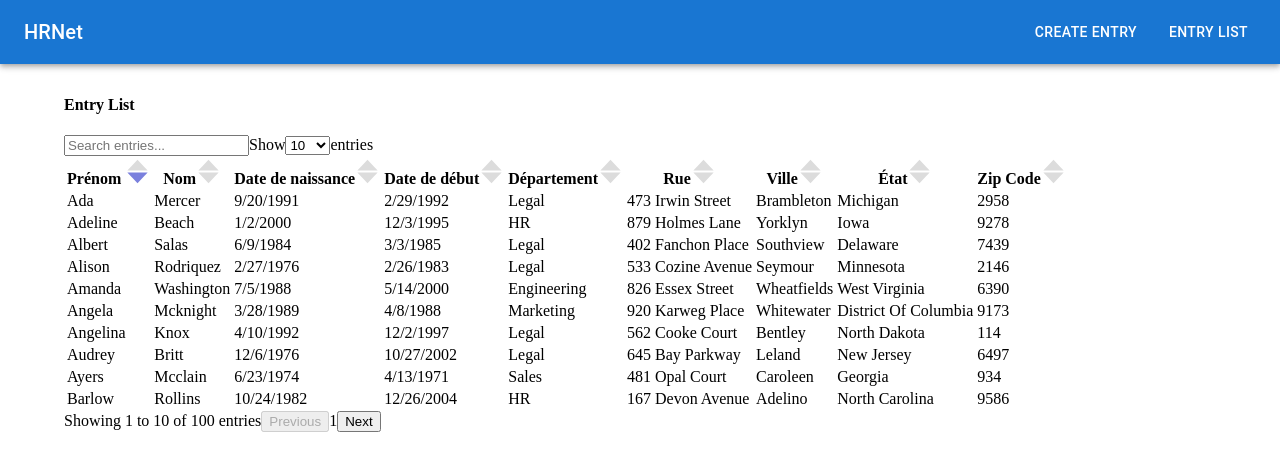
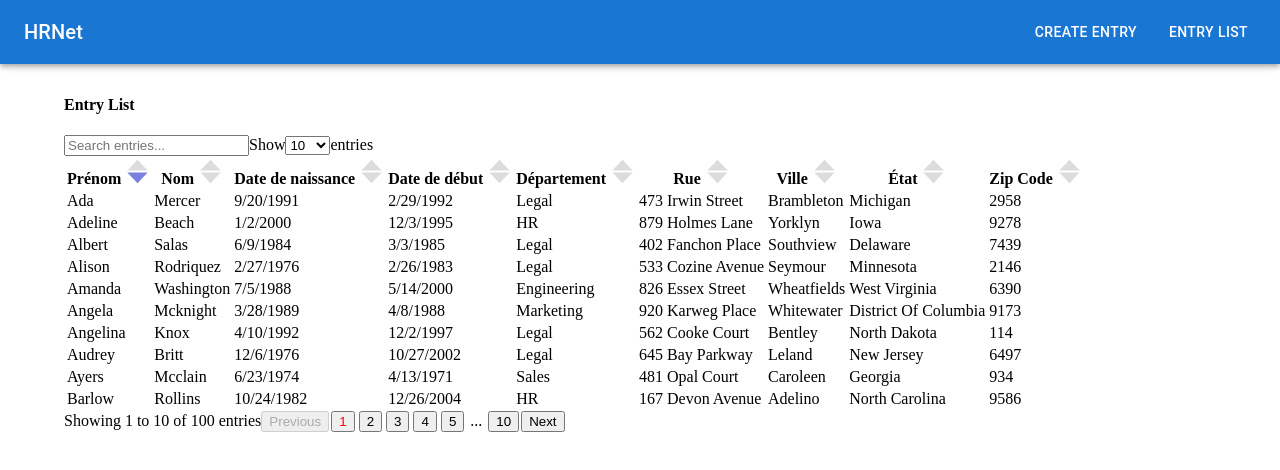
Before and after one commit to OnerAliCan/P14-HRNet, a React (Vite) app: page /entries in a window 1280 px wide. Shown: the top 470 px of the page. Built offline with nearby package versions, Linux system fonts and the light colour scheme.

Commit message:
projet terminé

```diff
--- a/src/components/EntryList/EntriesDropdown.jsx
+++ b/src/components/EntryList/EntriesDropdown.jsx
@@ -1,7 +1,7 @@
 export default function EntriesDropdown({
   dropdownOptions,
   dropdownSelectedOption,
-  setDropdownSelectedOption,
+  onChange,
 }) {
   return (
     <>
@@ -11,7 +11,7 @@ export default function EntriesDropdown({
         name="number-of-entries"
         id="number-of-entries"
         value={dropdownSelectedOption}
-        onChange={(e) => setDropdownSelectedOption(Number(e.target.value))}
+        onChange={(e) => onChange(Number(e.target.value))}
       >
         {dropdownOptions.map((dropdownOption) => (
           <option key={dropdownOption} value={dropdownOption}>
--- a/src/components/EntryList/EntrySearch.jsx
+++ b/src/components/EntryList/EntrySearch.jsx
@@ -1,19 +1,9 @@
-import { useState } from 'react'
-
-export default function EntrySearch({ onSearch, setPage }) {
-  const [query, setQuery] = useState('')
-
-  const handleChange = (e) => {
-    const value = e.target.value
-    setQuery(value)
-    onSearch(value)
-    setPage(1)
-  }
+export default function EntrySearch({ searchQuery, handleChange }) {
   return (
     <input
       type="text"
       placeholder="Search entries..."
-      value={query}
+      value={searchQuery}
       onChange={handleChange}
     />
   )
--- a/src/components/EntryList/List.jsx
+++ b/src/components/EntryList/List.jsx
@@ -1,5 +1,5 @@
 // component qui va chapeauter les autres sous-components (à la maniere du component CreateEntryForm)
-import { useState } from 'react'
+import { useState, useEffect } from 'react'
 import { useSelector } from 'react-redux'
 import EntryRow from './EntryRow'
 import SortingTableHeaders from './SortingTableHeaders'
@@ -8,6 +8,10 @@ import EntryNumber from './EntryNumber'
 import EntriesDropdown from './EntriesDropdown'
 import Pagination from './Pagination'
 import dropdownOptions from '../../data/dropdownOptions'
+import tableHeaders from '../../data/tableHeaders'
+import sortArrowBlank from '../../assets/sort-arrow-blank.svg'
+import sortArrowUp from '../../assets/sort-arrow-up.svg'
+import sortArrowDown from '../../assets/sort-arrow-down.svg'
 
 export default function List() {
   const entries = useSelector((state) => state.entries.list)
@@ -69,62 +73,172 @@ export default function List() {
     )
   })
 
+  const handleSort = (columnKey) => {
+    if (sortConfig.key === columnKey) {
+      setSortConfig({
+        key: columnKey,
+        direction: sortConfig.direction === 'asc' ? 'desc' : 'asc',
+      })
+    } else {
+      setSortConfig({ key: columnKey, direction: 'asc' })
+    }
+  }
+
+  const headers = tableHeaders.map((tableHeader) => {
+    let icon = sortArrowBlank
+    if (sortConfig.key === tableHeader.key) {
+      icon = sortConfig.direction === 'asc' ? sortArrowDown : sortArrowUp
+    }
+
+    return {
+      label: tableHeader.label,
+      key: tableHeader.key,
+      onClick: () => handleSort(tableHeader.key),
+      icon,
+    }
+  })
+
   const filteredEntriesLength = filteredEntries.length
   const totalNumberLength = sortedEntries.length
   // const entryNumberLength = setShowEntries.length
 
-  // ENTRY ROWS SECTION
+  //SECTION ENTRYNUMBER DROPDOWN
+
+  // indice de la premiere entrée affichées (apres "Showing")
+  const displayedNumber = dropdownSelectedOption * (page - 1) + 1
+  // indice de la derniere entrée affichées (après "to")
+  let lastDisplayedEntryIndex = Math.min(
+    dropdownSelectedOption * page,
+    totalNumberLength,
+  )
+  const lastDisplayedNumber = Math.min(
+    dropdownSelectedOption * page,
+    filteredEntriesLength,
+  )
+
+  const handleDropdownChange = (value) => {
+    setDropdownSelectedOption(value)
+    setPage(1)
+  }
+
+  // section search
+  const handleChange = (e) => {
+    const value = e.target.value
+    setSearchQuery(value)
+    setPage(1)
+  }
+
+  // section pagination
+
+  const maxPage = Math.ceil(filteredEntriesLength / dropdownSelectedOption)
+
+  const handlePrevious = () => {
+    if (page > 1) {
+      setPage(page - 1)
+    }
+  }
+
+  const handleNext = () => {
+    if (page < maxPage) {
+      setPage(page + 1)
+    }
+  }
+
+  // Ajuste la page automatiquement si elle dépasse maxPage ou si le filtre change
+  useEffect(() => {
+    if (page > maxPage) {
+      setPage(maxPage || 1)
+    }
+    if (page < 1) {
+      setPage(1)
+    }
+  }, [maxPage, page, setPage])
+
+  // TBODY FORMAT
+  const formatEntry = (entry) => [
+    entry.firstName,
+    entry.lastName,
+    new Date(entry.dateOfBirth).toLocaleDateString(),
+    new Date(entry.startDate).toLocaleDateString(),
+    entry.department,
+    entry.street,
+    entry.city,
+    entry.state,
+    entry.zipCode,
+  ]
+
+  const getDisplayedEntries = () =>
+    filteredEntries
+      .slice((page - 1) * dropdownSelectedOption, page * dropdownSelectedOption)
+      .map(formatEntry)
+
+  // SelectPage section
+
+  let pagesToShow = []
+
+  // Affiche toutes les pages si peu de pages
+  if (maxPage <= 7) {
+    pagesToShow = Array.from({ length: maxPage }, (_, i) => i + 1)
+  } else {
+    const first = 1
+    const last = maxPage
+
+    // Premieres pages
+    if (page <= 4) {
+      pagesToShow = [1, 2, 3, 4, 5, '...', last]
+    }
+    // dernieres pages
+    else if (page >= maxPage - 3) {
+      pagesToShow = [
+        first,
+        '...',
+        maxPage - 4,
+        maxPage - 3,
+        maxPage - 2,
+        maxPage - 1,
+        last,
+      ]
+    }
+    // pages du milieu
+    else {
+      pagesToShow = [first, '...', page - 1, page, page + 1, '...', last]
+    }
+  }
 
   return (
     <>
-      <EntrySearch onSearch={setSearchQuery} setPage={setPage} />
+      <EntrySearch searchQuery={searchQuery} handleChange={handleChange} />
       <EntriesDropdown
         dropdownOptions={dropdownOptions}
         dropdownSelectedOption={dropdownSelectedOption}
-        setDropdownSelectedOption={setDropdownSelectedOption}
+        onChange={handleDropdownChange}
       />
       <table>
         <thead>
           <tr>
-            <SortingTableHeaders
-              sortConfig={sortConfig}
-              setSortConfig={setSortConfig}
-            />
+            <SortingTableHeaders headers={headers} />
           </tr>
         </thead>
         <tbody>
-          {filteredEntries
-            .slice(
-              (page - 1) * dropdownSelectedOption,
-              page * dropdownSelectedOption,
-            )
-            .map((entry) => {
-              const formattedEntry = [
-                entry.firstName,
-                entry.lastName,
-                new Date(entry.dateOfBirth).toLocaleDateString(),
-                new Date(entry.startDate).toLocaleDateString(),
-                entry.department,
-                entry.street,
-                entry.city,
-                entry.state,
-                entry.zipCode,
-              ]
-              return <EntryRow key={entry.id} rowData={formattedEntry} />
-            })}
+          {getDisplayedEntries().map((rowData, index) => (
+            <EntryRow key={index} rowData={rowData} />
+          ))}
         </tbody>
       </table>
       <EntryNumber
         filteredEntriesLength={filteredEntriesLength}
         totalNumberLength={totalNumberLength}
-        showEntries={dropdownSelectedOption}
-        page={page}
+        displayedNumber={displayedNumber}
+        lastDisplayedEntryIndex={lastDisplayedEntryIndex}
+        lastDisplayedNumber={lastDisplayedNumber}
       />
       <Pagination
         page={page}
+        handlePrevious={handlePrevious}
+        handleNext={handleNext}
+        maxPage={maxPage}
         setPage={setPage}
-        filteredEntriesLength={filteredEntriesLength}
-        showEntries={dropdownSelectedOption}
+        pagesToShow={pagesToShow}
       />
     </>
   )
--- a/src/components/EntryList/Pagination.jsx
+++ b/src/components/EntryList/Pagination.jsx
@@ -1,41 +1,24 @@
-import { useEffect } from 'react'
+import SelectPage from './SelectPage'
 
 export default function Pagination({
   page,
+  handlePrevious,
+  handleNext,
+  maxPage,
   setPage,
-  filteredEntriesLength,
-  showEntries,
+  pagesToShow,
 }) {
-  const maxPage = Math.ceil(filteredEntriesLength / showEntries)
-
-  const handlePrevious = () => {
-    if (page > 1) {
-      setPage(page - 1)
-    }
-  }
-
-  const handleNext = () => {
-    if (page < maxPage) {
-      setPage(page + 1)
-    }
-  }
-
-  // Ajuste la page automatiquement si elle dépasse maxPage ou si le filtre change
-  useEffect(() => {
-    if (page > maxPage) {
-      setPage(maxPage || 1)
-    }
-    if (page < 1) {
-      setPage(1)
-    }
-  }, [filteredEntriesLength, showEntries, maxPage, page, setPage])
-
   return (
     <>
       <button onClick={handlePrevious} disabled={page <= 1}>
         Previous
       </button>
-      <span>{page}</span>
+      <SelectPage
+        currentPage={page}
+        onClick={setPage}
+        pagesToShow={pagesToShow}
+      />
+
       <button onClick={handleNext} disabled={page >= maxPage}>
         Next
       </button>
--- /dev/null
+++ b/src/components/EntryList/SelectPage.jsx
@@ -0,0 +1,24 @@
+export default function SelectPage({ currentPage, onClick, pagesToShow }) {
+  return (
+    <>
+      {pagesToShow.map((page, index) =>
+        page === '...' ? (
+          <span key={`ellipse-${index}`} style={{ margin: '0 4px' }}>
+            ...
+          </span>
+        ) : (
+          <button
+            key={page}
+            onClick={() => onClick(page)}
+            style={{
+              color: page === currentPage ? 'red' : 'black',
+              margin: '0 2px',
+            }}
+          >
+            {page}
+          </button>
+        ),
+      )}
+    </>
+  )
+}
--- a/src/components/EntryList/SortingTableHeaders.jsx
+++ b/src/components/EntryList/SortingTableHeaders.jsx
@@ -1,42 +1,10 @@
-import tableHeaders from '../../data/tableHeaders'
-import sortArrowBlank from '../../assets/sort-arrow-blank.svg'
-import sortArrowUp from '../../assets/sort-arrow-up.svg'
-import sortArrowDown from '../../assets/sort-arrow-down.svg'
-
-export default function SortingTableHeaders({ sortConfig, setSortConfig }) {
-  const handleSort = (columnKey) => {
-    if (sortConfig.key === columnKey) {
-      setSortConfig({
-        key: columnKey,
-        direction: sortConfig.direction === 'asc' ? 'desc' : 'asc',
-      })
-    } else {
-      setSortConfig({ key: columnKey, direction: 'asc' })
-    }
-  }
-
+export default function SortingTableHeaders({ headers }) {
   return (
     <>
-      {tableHeaders.map((title, index) => (
-        <th key={index} onClick={() => handleSort(title.key)}>
-          {title.label}
-          {sortConfig.key === title.key ? (
-            sortConfig.direction === 'asc' ? (
-              <img
-                src={sortArrowDown}
-                alt="ascendant"
-                style={{ marginLeft: 4 }}
-              />
-            ) : (
-              <img
-                src={sortArrowUp}
-                alt="descendant"
-                style={{ marginLeft: 4 }}
-              />
-            )
-          ) : (
-            <img src={sortArrowBlank} />
-          )}
+      {headers.map((header, index) => (
+        <th key={index} onClick={header.onClick}>
+          {header.label}
+          <img src={header.icon} alt="" style={{ marginLeft: 4 }} />
         </th>
       ))}
     </>
```
Also changed, not shown: src/components/EntryList/EntryNumber.jsx (+5 -18 lines).
